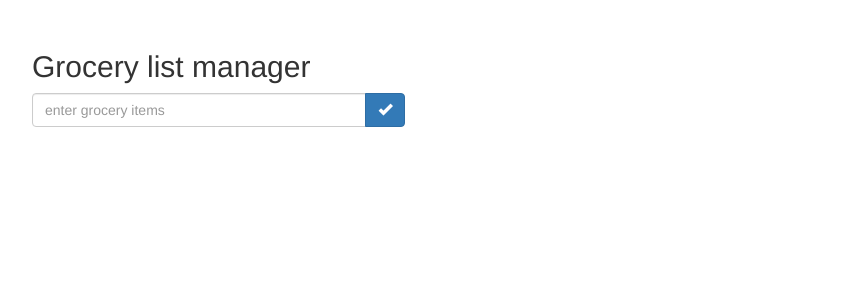
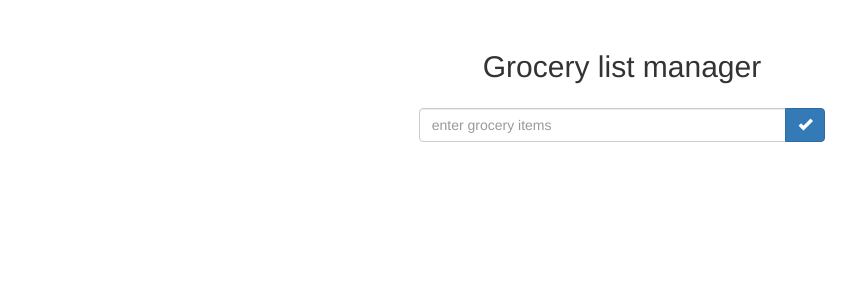
Before and after one commit to ambikak10/GroceryListApp, an Angular app: page / in a window 1280 px wide. Shown: the top 300 px of the page, without its empty margins (18-874 px from the left). Built offline with nearby package versions, Linux system fonts and the light colour scheme.

Commit message:
margin modified

```diff
--- a/src/app/grocery/grocery.component.css
+++ b/src/app/grocery/grocery.component.css
@@ -1,3 +1,13 @@
-.margin{
-margin: 50px;
+
+h2{
+  text-align: center;
+  margin-top: 50px;
+  padding-bottom: 15px;
 }
+#margin-bottom{
+ margin-bottom: 0px;
+}
+.col-centered{
+float: none;
+margin: 0 auto;
+}
--- a/src/app/grocery/grocery.component.html
+++ b/src/app/grocery/grocery.component.html
@@ -1,39 +1,9 @@
-<!-- <div class="margin">
+
+<div>
   <h2> Grocery list manager </h2>
 
   <div class="row">
-      <div class="col-xs-6 col-md-4">
-          <div class="input-group">
-              <input type="text" class="form-control" placeholder="enter grocery items" id="txtSearch" [(ngModel)]="task"/>
-              <div class="input-group-btn">
-                  <button class="btn btn-primary" type="button"(click)="onClick()">
-      <span class="glyphicon glyphicon-ok"></span>
-      </button>
-              </div>
-          </div>
-      </div>
-  </div>
-
-</div>
-
-
-<span class='margin'>
-  {{tasks | json}}
-</span>
-
-<ul class="list-group">
-  <li *ngFor="let task of tasks" class="list-group-item">
-      <span> {{ task.name }} </span>
-  </li>
-</ul> -->
-
-
-
-<div class='margin'>
-  <h2> Grocery list manager </h2>
-
-  <div class="row">
-      <div class="col-xs-6 col-md-4">
+      <div class="col-xs-6 col-md-4 col-centered">
           <div class="input-group">
               <input type="text" class="form-control" placeholder="enter grocery items" [(ngModel)]="task" />
               <div class="input-group-btn">
@@ -47,10 +17,14 @@
 
   <br />
 
+
+<div class="col-xs-6 col-md-4 col-centered">
   <ul class="list-group">
-      <li *ngFor="let task of tasks" class="list-group-item">
-          <span> {{ task.name }} </span>
-      </li>
-  </ul>
+    <li *ngFor="let task of tasks" class="list-group-item" id="margin-bottom">
+
+      <span> {{ task.name }} </span>
+
+   </ul>
+</div>
 
 </div>
```
